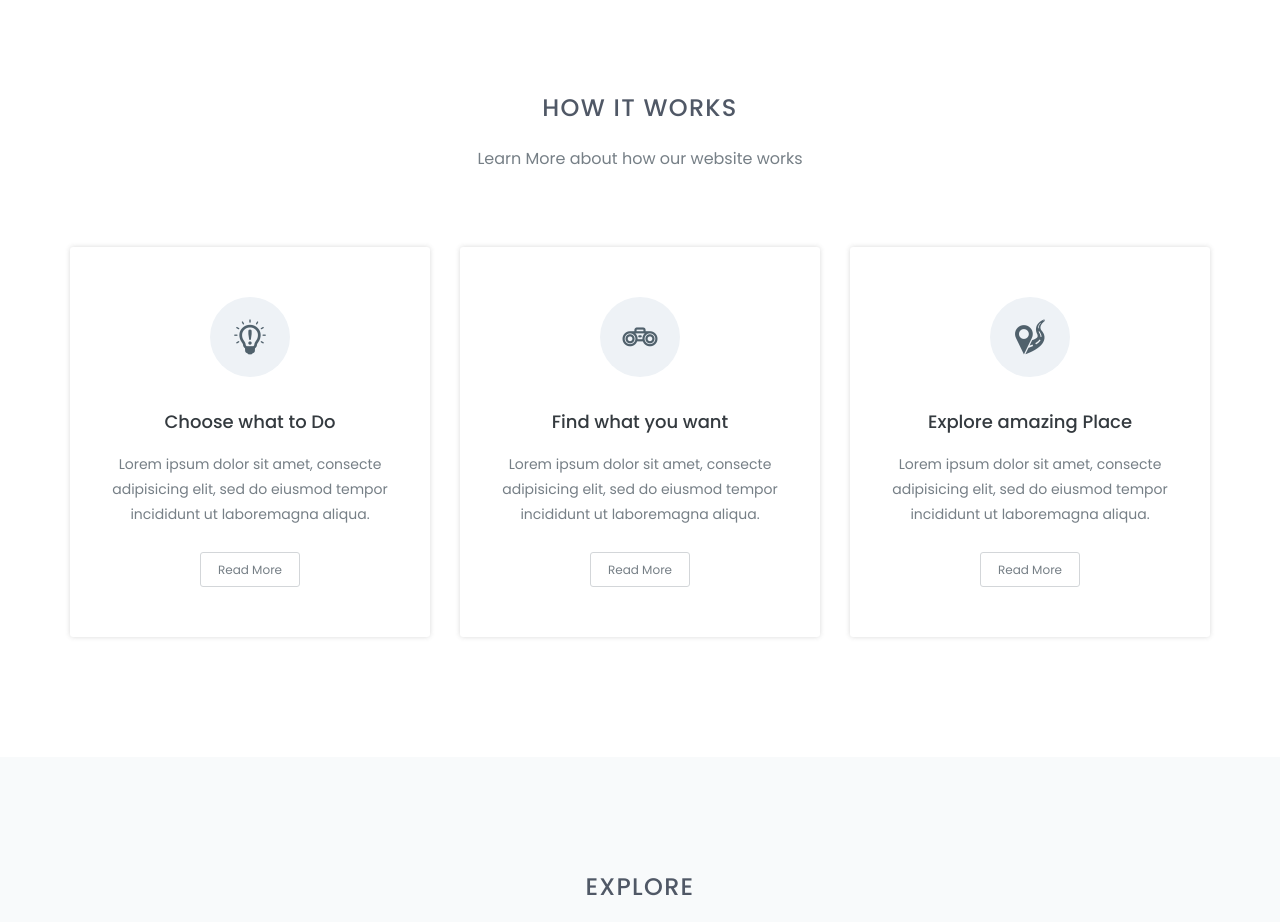
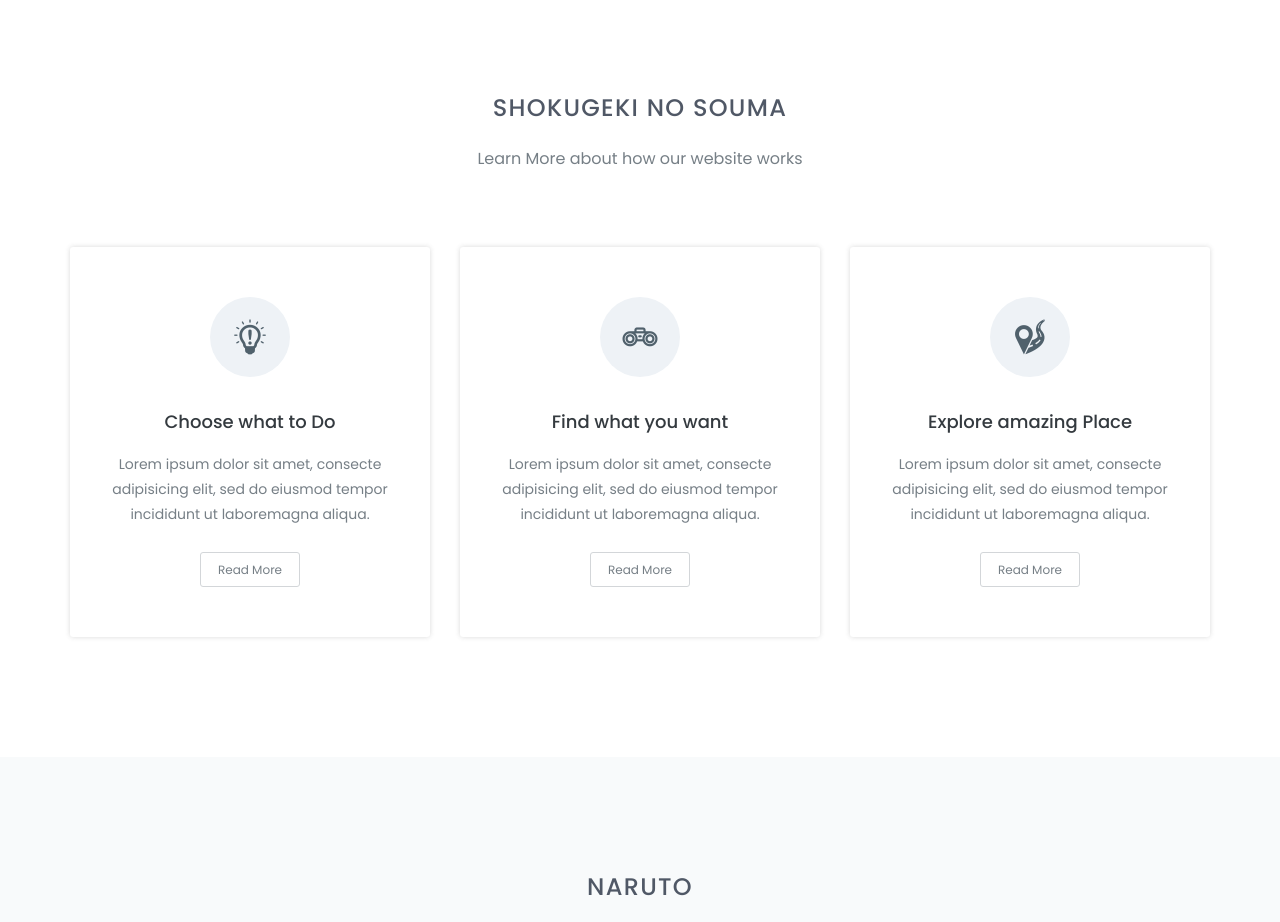
Before and after one commit to BegginnerCoder21/ansible-jenkins-01, a plain HTML site: page index.html in a window 1280 px wide. Shown: the part 1025-1947 px from the top of the page. Drawn offline with nearby package versions, Linux system fonts and the light colour scheme.

Commit message:
Update index.html

```diff
--- a/index.html
+++ b/index.html
@@ -246,7 +246,7 @@
 		<section id="works" class="works">
 			<div class="container">
 				<div class="section-header">
-					<h2>how it works</h2>
+					<h2>Shokugeki no souma</h2>
 					<p>Learn More about how our website works</p>
 				</div><!--/.section-header-->
 				<div class="works-content">
@@ -304,7 +304,7 @@
 		<section id="explore" class="explore">
 			<div class="container">
 				<div class="section-header">
-					<h2>explore</h2>
+					<h2>Naruto</h2>
 					<p>Explore New place, food, culture around the world and many more</p>
 				</div><!--/.section-header-->
 				<div class="explore-content">
```
